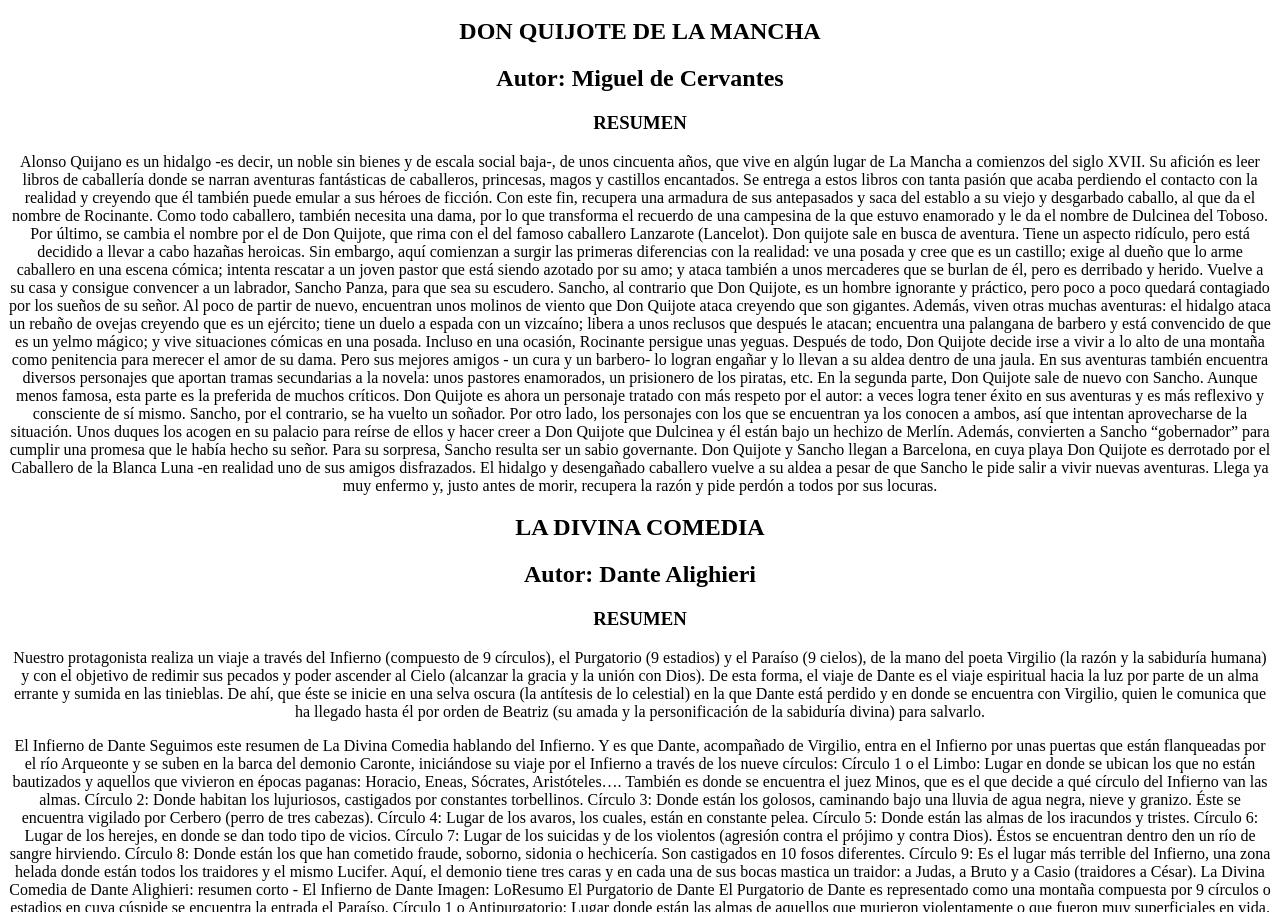
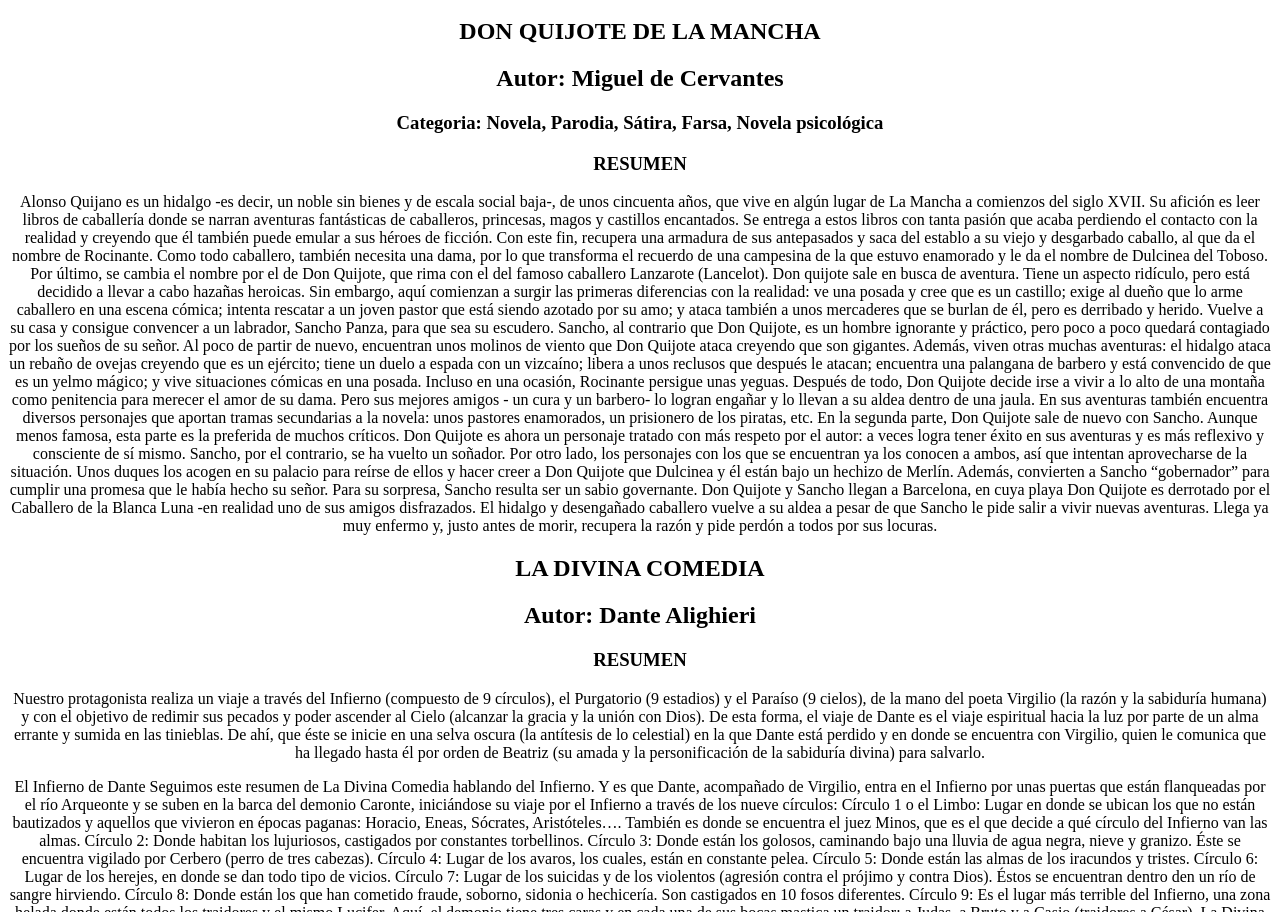
Before and after one commit to Fuentes-web/rubrica2, a plain HTML site: page index.html in a window 1280 px wide. Shown: the part 977-1889 px from the top of the page. Drawn offline with Linux system fonts and the light colour scheme.

Commit message:
categoria libro 2

```diff
--- a/index.html
+++ b/index.html
@@ -28,6 +28,7 @@
             En la casa solo quedan Aureliano Babilonia y Fernanda del Carpio, quien odia a su nieto debido a su procedencia. Con el correr de los días, la mujer muere y su hijo, José Arcadio, vuelve a Macondo a instalarse. Justo cuando su relación con Aureliano Babilonia comienza a prosperar, José Arcadio es asesinado mientras toma un baño. Meses después, vuelve del exterior Amaranta Úrsula. Aunque ella está casada, rápidamente se enamora de Aureliano Babilonia y queda embarazada de él. Finalmente, da a luz a un niño con cola de cerdo, producto del incesto que perturbaba hacía más de cien años a la primera Úrsula Iguarán. Luego del parto, Amaranta Úrsula muere. Sumido en el dolor, Aureliano Babilonia comienza a traducir los manuscritos de Melquíades y descubre que allí está escrita la historia de su familia. Mientras termina con los manuscritos, lee que su familia está predestinada a desaparecer de la faz de la tierra. Al finalizar, un tornado arrasa con Macondo y nadie vuelve a saber sobre la existencia del linaje de los Buendí</p>
         <h2>DON QUIJOTE DE LA MANCHA</h2>
         <h2>Autor: Miguel de Cervantes</h2>
+        <h3>Categoria: Novela, Parodia, Sátira, Farsa, Novela psicológica</h3>
         <h3>RESUMEN</h3>
         <p>Alonso Quijano es un hidalgo -es decir, un noble sin bienes y de escala social baja-, de unos cincuenta años, que vive en algún lugar de La Mancha a comienzos del siglo XVII. Su afición es leer libros de caballería donde se narran aventuras fantásticas de caballeros, princesas, magos y castillos encantados. Se entrega a estos libros con tanta pasión que acaba perdiendo el contacto con la realidad y creyendo que él también puede emular a sus héroes de ficción.
             Con este fin, recupera una armadura de sus antepasados y saca del establo a su viejo y desgarbado caballo, al que da el nombre de Rocinante. Como todo caballero, también necesita una dama, por lo que transforma el recuerdo de una campesina de la que estuvo enamorado y le da el nombre de Dulcinea del Toboso. Por último, se cambia el nombre por el de Don Quijote, que rima con el del famoso caballero Lanzarote (Lancelot).
```
